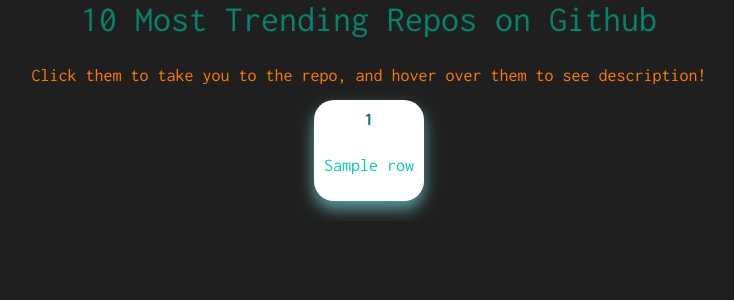
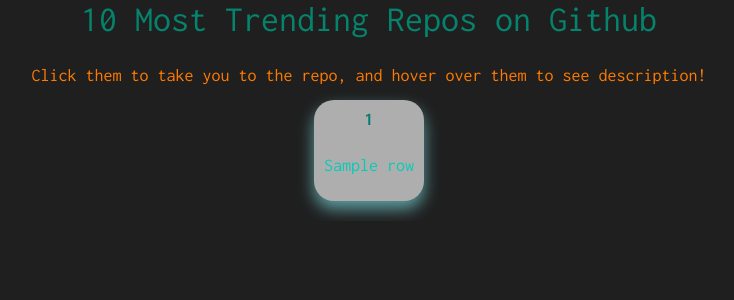
Before and after one commit to daniel7722/SSE-lab2, a Flask app: template api/templates/github_trending.html in a window 1280 px wide, with the pointer over the restyled element. Shown: the part 130-430 px from the top of the page, without its empty margins (271-1005 px from the left). Run offline with Flask 3, Linux system fonts and the light colour scheme; the template is opened without the code that fills it: most values are stand-ins (such as "Sample title", 1, 10 or a date in 2020); some libraries are stand-ins or nearby versions.

Commit message:
changed colour of card in background

```diff
--- a/api/static/css/style.css
+++ b/api/static/css/style.css
@@ -1645,7 +1645,7 @@
 
 .card:hover {
   box-shadow: 0 8px 16px 0 cadetblue;
-  background-color: white;
+  background-color: rgb(175, 174, 174);
 }
 
 .card:hover h4{
```
